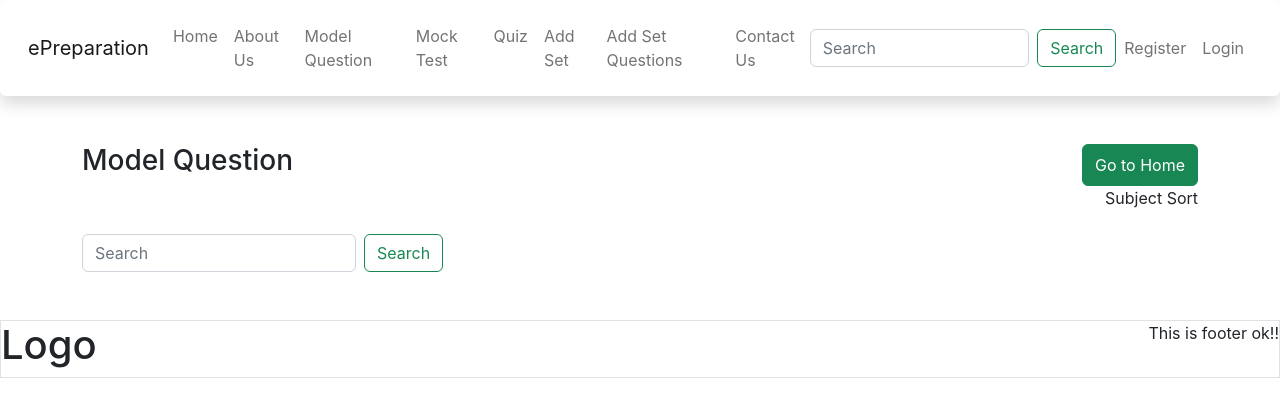
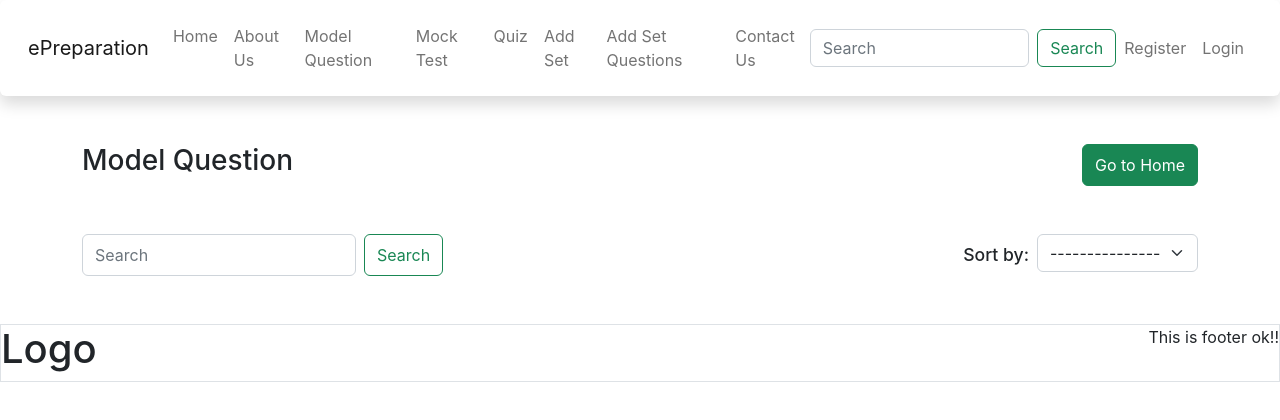
Before and after one commit to Nisschhal/epreparation-react-app, a React (Create React App) app: page /model-questions in a window 1280 px wide. Shown: the top 420 px of the page. Built offline with nearby package versions, Linux system fonts and the light colour scheme; no server answers.

Commit message:
button design

```diff
--- a/src/components/button/button.component.jsx
+++ b/src/components/button/button.component.jsx
@@ -8,7 +8,7 @@ const BUTTON_TYPE_CLASS = {
 const Button = ({ children, buttonType, ...otherProps}) => {
     return(
         // adding button a new class called buttonTypeClass based on buttonTypes passed
-        <button className={ `button-container ${BUTTON_TYPE_CLASS[buttonType]}` }
+        <button className={ `button-container my-3 ${BUTTON_TYPE_CLASS[buttonType]}` }
         {...otherProps}
         >
             {children}
--- a/src/components/create-set-question/create-new-set.component.jsx
+++ b/src/components/create-set-question/create-new-set.component.jsx
@@ -42,8 +42,8 @@ const CreateNewSet = () => {
 
       .then((response) => {
         console.log(response);
-        alert("New Set added Successfully!!")
-        window.location.reload("/model-questions")
+        alert("New Set added Successfully!!");
+        window.location.reload("/model-questions");
         return;
       })
       .catch((e) => {
@@ -187,14 +187,22 @@ const CreateNewSet = () => {
                 required: true,
               }}
             />
-              <div className='form-group'>
-                    <label>Add Set Photo</label>
-                         <input type='file' className="form-control" onChange={(e)=>{setImageUrl(e.target.files[0])}}/>
-                     </div>
+            <div className="form-group">
+              <label>Add Set Photo</label>
+              <input
+                type="file"
+                className="form-control"
+                onChange={(e) => {
+                  setImageUrl(e.target.files[0]);
+                }}
+              />
+            </div>
 
-                     <Button type="button" onClick={addSetHandler}>
+           <div className="d-flex justify-content-center">
+           <Button type="button"  onClick={addSetHandler}>
               Create a New Set
             </Button>
+           </div>
           </form>
         </div>
       </div>
--- a/src/components/model-question/model-question.component.jsx
+++ b/src/components/model-question/model-question.component.jsx
@@ -23,9 +23,16 @@ const ModelQuestions = ({ models }) => {
           </button>
         </form>
 
-        <div className="filter ">
-          <span>Subject </span>
-          <span>Sort</span>
+        <div className="d-flex my-5">
+          <div className="bold m-2">Sort by: </div>
+          <div>
+          <select class="form-select" aria-label="Default select example">
+            <option selected>---------------</option>
+            <option value="1">History</option>
+            <option value="2">Bilogy</option>
+            {/* <option value="3">Three</option> */}
+          </select>
+          </div>
         </div>
       </div>
 
```
